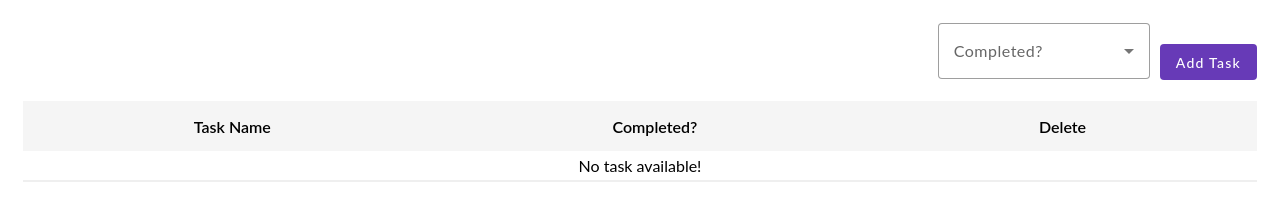
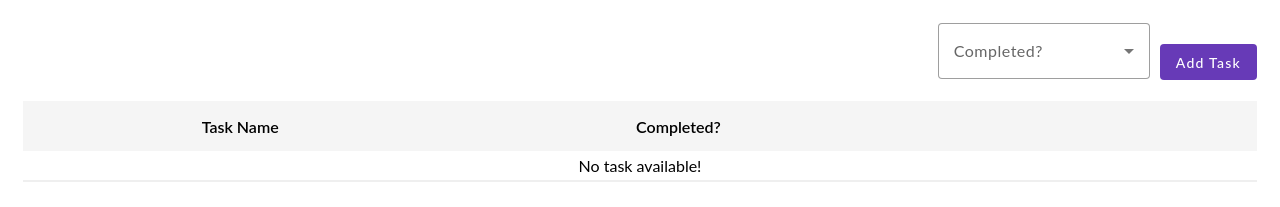
Before and after one commit to AunikIslam/Task_Manager, an Angular app: page /task-list in a window 1280 px wide. Shown: the top 207 px of the page. Built offline with nearby package versions, Linux system fonts and the light colour scheme.

Commit message:
UI Changes

```diff
--- a/src/app/main/task-item/task-item.component.html
+++ b/src/app/main/task-item/task-item.component.html
@@ -1,17 +1,17 @@
 <div class="task-item-list child">
     <div>{{ task.name }}</div>
-    <div><input class="checkbox" type="checkbox" [checked]="task.completed" (change)="changeStatus()"></div>
+    <div style="padding-left: 60px;"><input class="checkbox" type="checkbox" [checked]="task.completed" (change)="changeStatus()"></div>
     <div>
-        <button mat-icon-button [matMenuTriggerFor]="menu">
-            <mat-icon>more_vert</mat-icon>
-        </button>
+        <div [matMenuTriggerFor]="menu">
+            <button color="primary" mat-raised-button>Actions</button>
+        </div>
         <mat-menu #menu="matMenu">
         <button  (click)="removeTask()" mat-menu-item>
-            <span style="font-size: 12px">Delete</span>
+            <span>Delete</span>
         </button>
         <a [routerLink]="[ '/', task.id]">
             <button mat-menu-item>
-                <span style="font-size: 12px">Edit</span>
+                <span>Edit</span>
             </button>
         </a>
         </mat-menu>
--- a/src/app/main/task-list/task-list.component.html
+++ b/src/app/main/task-list/task-list.component.html
@@ -12,7 +12,7 @@
     <div class="task-item-list header">
         <div>Task Name</div>
         <div>Completed?</div>
-        <div>Delete</div>
+        <div></div>
     </div>
     @for (item of tasks; track item) {
         <task-item [task]="item" (updateStatus)="updateTask(item)" (deleteTask)="deleteTask(item.id)"></task-item>
```
